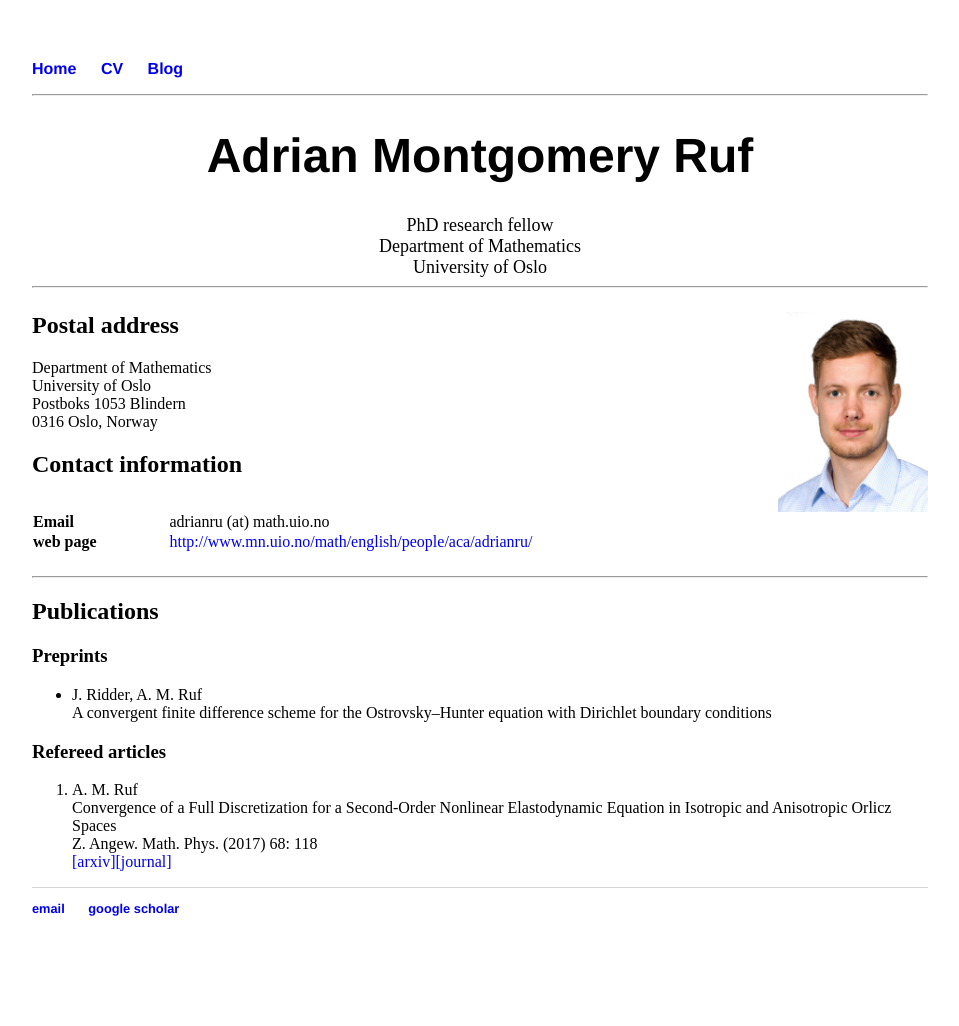
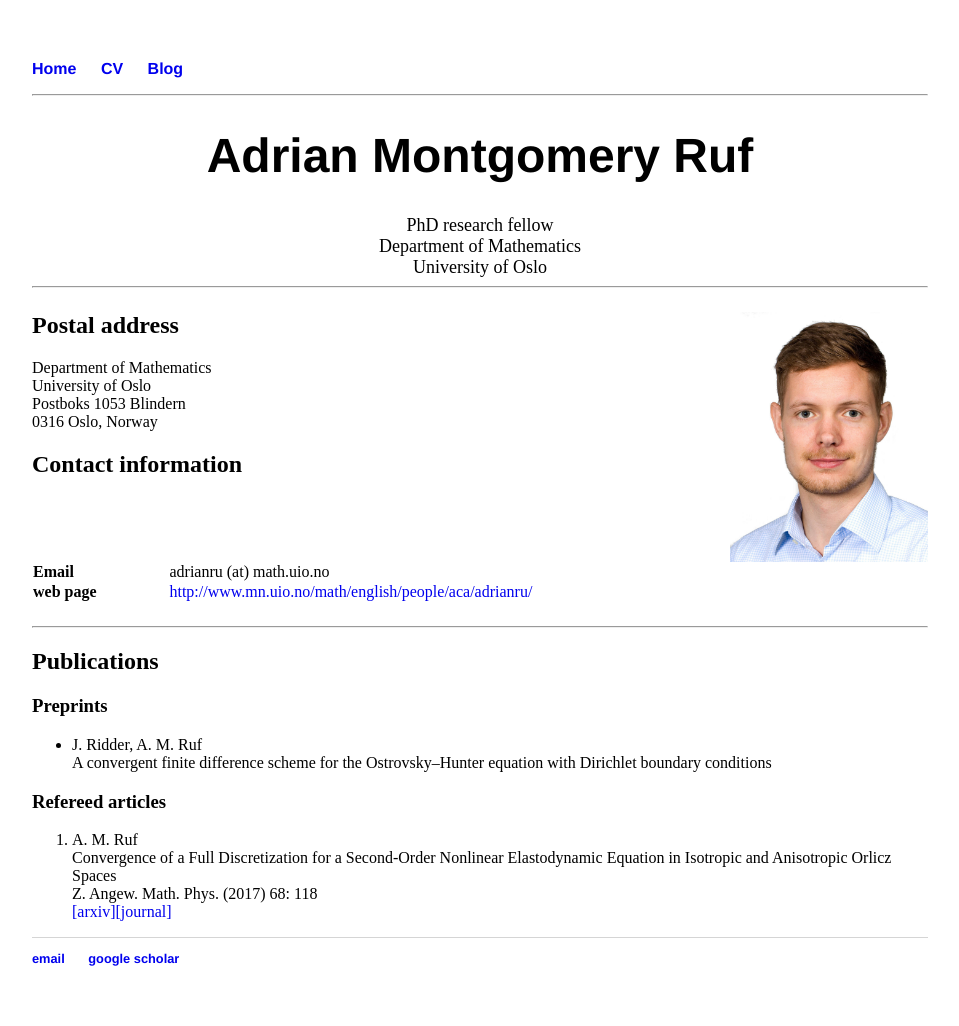
Before and after one commit to adrianmruf/adrianmruf.github.io, a Jekyll site: the page built from index.html, in a window 1280 px wide. Shown: the whole page, without its empty margins (160-1119 px from the left). Built offline with Jekyll 4.4.1, drawn with Linux system fonts in a browser that asks for light colours; before the commit the page ends 976 px from its top, so only the background shows below that.

Commit message:
Update index.html

```diff
--- a/index.html
+++ b/index.html
@@ -12,7 +12,7 @@ title: Adrian Montgomery Ruf
 	</div>
 
 	<hr />
-<p><img src="adrianru_4.jpg" alt="Press photo" style="float:right;width:150px;height:200px;">
+<p><img src="adrianru_4.jpg" alt="Press photo" style="float:right;width:198px;height:250px;">
 	<h2>Postal address</h2>
 	Department of Mathematics<br>
 	University of Oslo<br>
```
